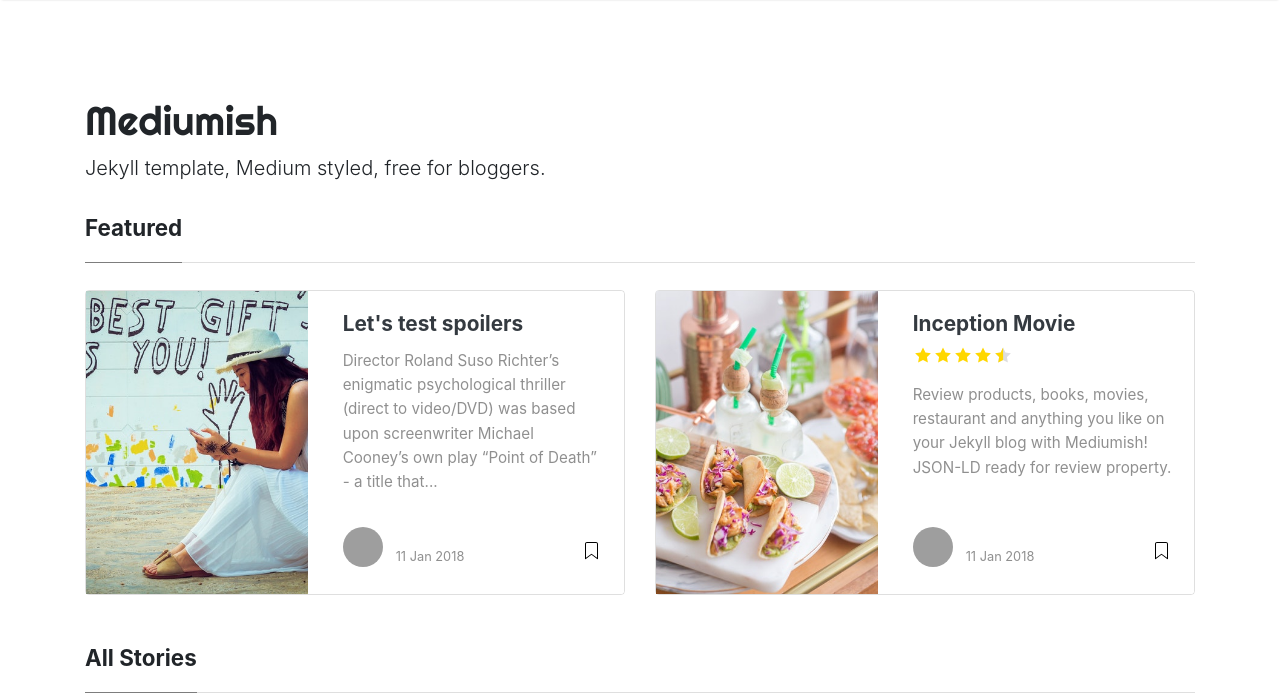
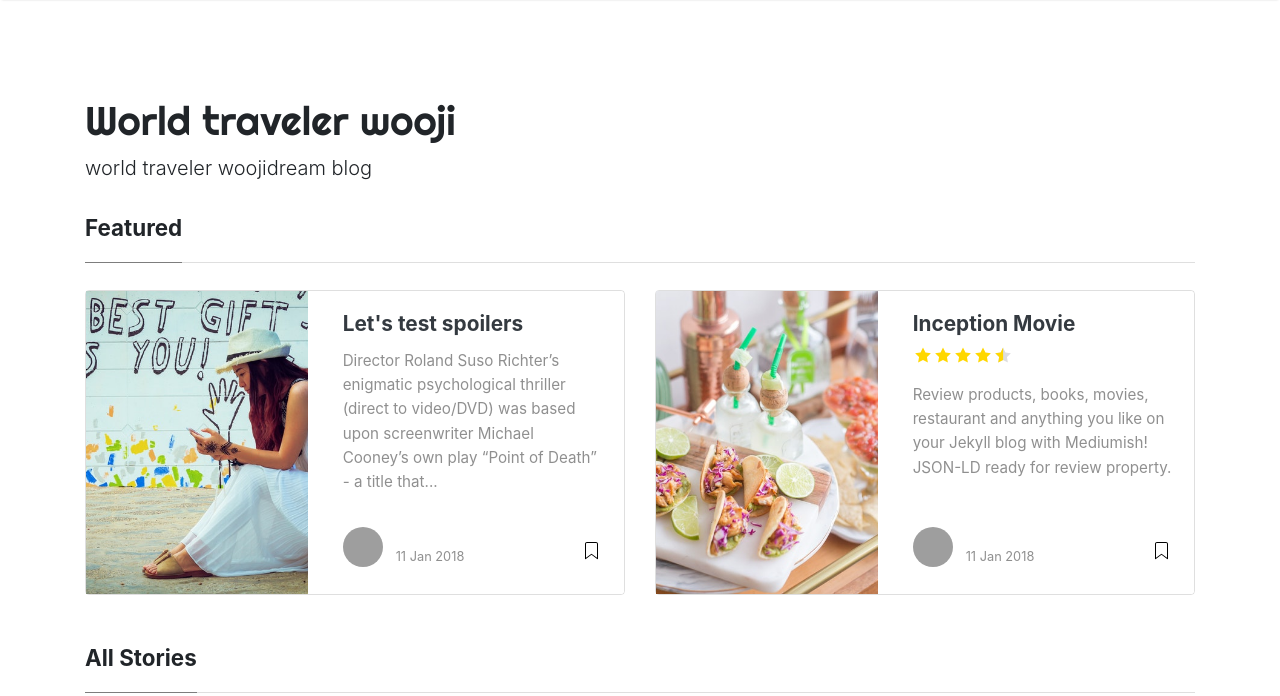
Before and after one commit to 19900630/mylife, a Jekyll site: the page built from index.html, in a window 1280 px wide and 900 px high, cut to the strip 0-696 px from the top of the window. Built offline with Jekyll 4.4.1, drawn with Linux system fonts in a browser that asks for light colours; nearby versions of some CDN libraries; the list of posts is cut into pages by our own code; some of the changed text lies outside the part shown; grey boxes are pictures that could not be loaded.

Commit message:
Update _config.yml

```diff
--- a/_config.yml
+++ b/_config.yml
@@ -1,7 +1,7 @@
 # Site
-name: "Mediumish"
-title: "Mediumish"
-description: "Jekyll template, Medium styled, free for bloggers."
+name: "World traveler wooji"
+title: "World traveler wooji"
+description: "world traveler woojidream blog"
 logo: 'assets/images/logo.png'
 favicon: 'assets/images/logo.png'
 baseurl: /mylife
@@ -20,7 +20,7 @@ authors:
     email: woojidream@gmail.com
     web: https://www.woojimarket.com
     facebook: https://www.facebook.com/woojimarket
-    description: "world traveller wooji"
+    description: "world traveler wooji"
   john lenon:
     name: John lenon
     display_name: John lenon
```
